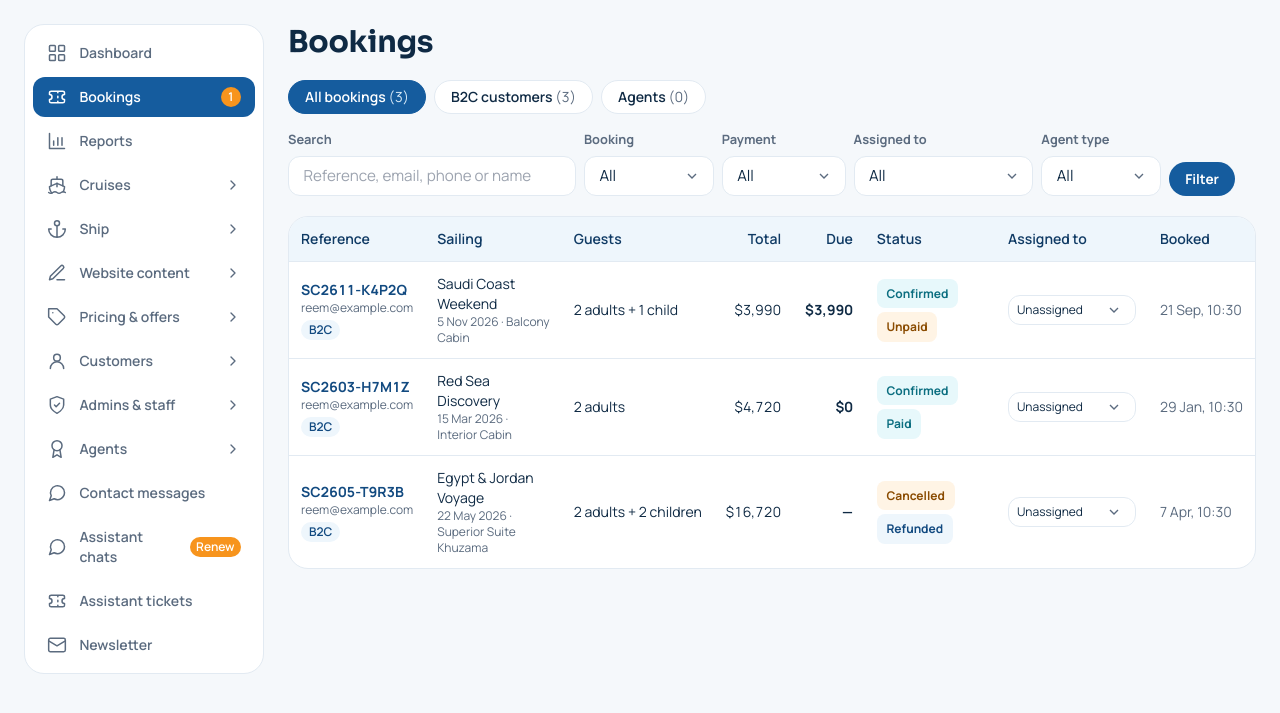
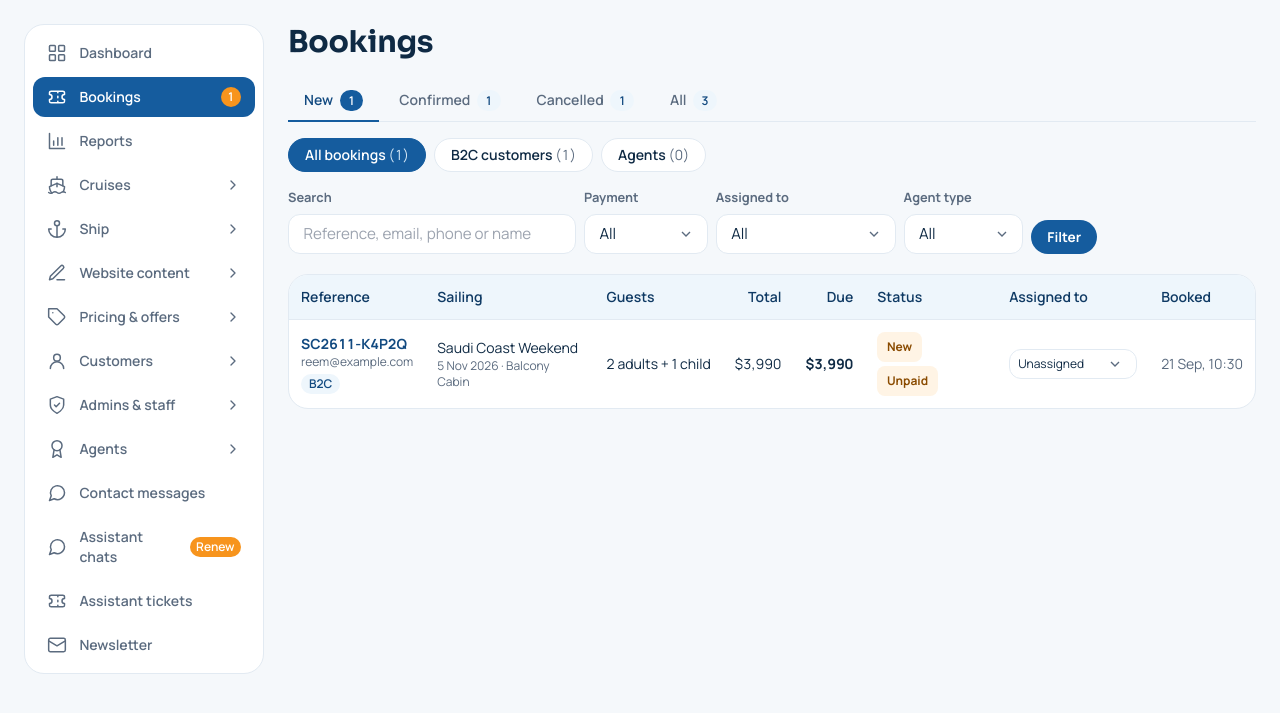
Before and after one commit to sabreenMohammed107/cruise, a Laravel app: page /admin/bookings in a window 1280 px wide. Shown: the part 65-778 px from the top of the page. Run offline with Laravel 12, Linux system fonts and the light colour scheme; a user stored in the database is signed in; data comes from the database, SQL or seed files in the repository; tables that the repository leaves empty hold one stand-in row (values such as "Sample post"); parts of the project's set-up code (start-up, migrations or seed data) failed here and were passed over; some libraries are stand-ins or nearby versions.

Commit message:
Admin bookings in tabs: New, Confirmed, Cancelled, All
As the client asked: the Bookings page opens on "New" instead of one
mixed list, with tabs and counts for each stage (Booking::stage()):
  New        not cancelled, nothing paid yet (the 24-hour hold)
  Confirmed  a payment recorded, part or in full
  Cancelled  cancelled by the team or automatically
The "Booking" status filter is replaced by the tabs (old ?status=
links still work); the other filters and the B2C / Agents pills count
within the tab.

The status badge in the admin, the sales summary export, the sidebar
count and the voucher all follow the same stage, so a part-paid
booking shows "Confirmed" everywhere.

Co-Authored-By: Claude Opus 5.5 <noreply@anthropic.com>

```diff
--- a/app/Admin/Menu.php
+++ b/app/Admin/Menu.php
@@ -30,7 +30,7 @@ final class Menu
 
     private static function seller(int $id): array
     {
-        $awaiting = Booking::awaitingPayment()->visibleTo(request()->user())->where('seller_id', $id)->count();
+        $awaiting = Booking::atStage('new')->visibleTo(request()->user())->where('seller_id', $id)->count();
 
         return [
             self::link('Dashboard', 'grid', 'admin.dashboard', ['admin.dashboard']),
@@ -41,7 +41,7 @@ final class Menu
 
     private static function admin(bool $managesUsers): array
     {
-        $awaiting = Booking::awaitingPayment()->visibleTo(request()->user())->count();
+        $awaiting = Booking::atStage('new')->visibleTo(request()->user())->count();
 
         return [
             self::link('Dashboard', 'grid', 'admin.dashboard', ['admin.dashboard']),
--- a/app/Http/Controllers/Admin/BookingController.php
+++ b/app/Http/Controllers/Admin/BookingController.php
@@ -39,6 +39,9 @@ class BookingController extends Controller
     {
         $filters = $request->validate([
             'q' => ['nullable', 'string', 'max:100'],
+            // Tabs: new (the page opens on it), confirmed, cancelled, all (Booking::stage())
+            'stage' => ['nullable', Rule::in([...Booking::STAGES, 'all'])],
+            // From before the tabs, still accepted so old links work (with no tab chosen, they show every stage)
             'status' => ['nullable', Rule::enum(BookingStatus::class)],
             'payment' => ['nullable', Rule::enum(PaymentStatus::class)],
             // "Assigned to": a staff member's id (admin, supervisor or seller), or "none" for unassigned bookings
@@ -51,7 +54,7 @@ class BookingController extends Controller
         ]);
         $user = $request->user();
 
-        // Everything but the channel, so the B2C / Agents tabs can count within the other filters
+        // Everything but the tab and the channel, so both can count within the other filters
         $filtered = fn () => Booking::query()
             ->visibleTo($user)
             ->when($user->isSeller(), fn (Builder $query) => $query->where('seller_id', $user->id))
@@ -72,22 +75,30 @@ class BookingController extends Controller
                 : $query->where('agent_tier_id', $tier))
             ->when($filters['agent'] ?? null, fn (Builder $query, int|string $agent) => $query->where('agent_id', $agent));
 
-        $bookings = $filtered()
+        // The tab: "new" unless one is chosen (an old ?status= link with no tab shows every stage)
+        $stage = $filters['stage'] ?? (isset($filters['status']) ? 'all' : 'new');
+        $inStage = fn (Builder $query, string $stage) => $stage === 'all' ? $query : $query->atStage($stage);
+        $inChannel = fn (Builder $query) => ($filters['channel'] ?? null) ? $query->channel($filters['channel']) : $query;
+
+        $bookings = $inChannel($inStage($filtered(), $stage))
             ->with(['sailing.cruise', 'cabinCategory', 'seller', 'agent', 'agentTier'])
-            ->when($filters['channel'] ?? null, fn (Builder $query, string $channel) => $query->channel($channel))
             ->latest()
             ->paginate(25)
             ->withQueryString();
 
+        // Each tab counts within the chosen channel, each channel within the chosen tab
         $counts = [
-            'all' => $filtered()->count(),
-            'b2c' => $filtered()->channel('b2c')->count(),
-            'agent' => $filtered()->channel('agent')->count(),
+            'stages' => collect([...Booking::STAGES, 'all'])
+                ->mapWithKeys(fn (string $s) => [$s => $inChannel($inStage($filtered(), $s))->count()])->all(),
+            'all' => $inStage($filtered(), $stage)->count(),
+            'b2c' => $inStage($filtered(), $stage)->channel('b2c')->count(),
+            'agent' => $inStage($filtered(), $stage)->channel('agent')->count(),
         ];
 
         return view('admin.bookings.index', [
             'bookings' => $bookings,
             'filters' => $filters,
+            'stage' => $stage,
             'counts' => $counts,
             'agentTiers' => AgentTier::options(),
             // Agents who have booked, for the "Agent" filter
--- a/app/Models/Booking.php
+++ b/app/Models/Booking.php
@@ -160,6 +160,34 @@ class Booking extends Model
         $query->where('status', BookingStatus::Cancelled);
     }
 
+    /**
+     * Where the booking stands in the admin (Bookings tabs, status badge) and on the voucher:
+     *   new        not cancelled and nothing paid yet: held for config cruise.hold_hours, then cancelled automatically
+     *   confirmed  not cancelled and something paid (part or in full)
+     *   cancelled  cancelled
+     * status stays "confirmed" for new bookings too: they are sold (their cabins are taken) and count in the reports.
+     */
+    public const STAGES = ['new', 'confirmed', 'cancelled'];
+
+    public function stage(): string
+    {
+        return match (true) {
+            $this->status === BookingStatus::Cancelled => 'cancelled',
+            (float) $this->amount_paid > 0 => 'confirmed',
+            default => 'new',
+        };
+    }
+
+    /** The bookings at a stage (self::STAGES), as stage(). */
+    public function scopeAtStage(Builder $query, string $stage): void
+    {
+        match ($stage) {
+            'cancelled' => $query->where('status', BookingStatus::Cancelled),
+            'confirmed' => $query->where('status', BookingStatus::Confirmed)->where('amount_paid', '>', 0),
+            default => $query->where('status', BookingStatus::Confirmed)->where('amount_paid', '<=', 0),
+        };
+    }
+
     /** Admin follow-up list: confirmed bookings the team still has to collect payment for. */
     public function scopeAwaitingPayment(Builder $query): void
     {
--- a/app/Reports/SalesSummaryReport.php
+++ b/app/Reports/SalesSummaryReport.php
@@ -301,7 +301,7 @@ class SalesSummaryReport extends Report
                         [(float) $b->grand_total, 'money'],
                         [(float) $b->amount_paid, 'money'],
                         [$cancelled ? 0.0 : $b->amountDue(), 'money'],
-                        ucfirst($b->status->value),
+                        Format::badge($b)[1],
                         Format::badge($b->payment_status)[1],
                         $b->display_currency,
                         [(float) $b->exchange_rate, 'rate'],
--- a/app/Support/Format.php
+++ b/app/Support/Format.php
@@ -6,6 +6,7 @@ use App\Enums\AgentRequestStatus;
 use App\Enums\BookingStatus;
 use App\Enums\PaymentStatus;
 use App\Enums\SailingStatus;
+use App\Models\Booking;
 use DateTimeInterface;
 
 /**
@@ -26,10 +27,19 @@ final class Format
     }
 
     /**
-     * [tag class, label] for a status badge.
+     * [tag class, label] for a status badge. A booking shows where it stands (Booking::stage()): New while nothing
+     * is paid, Confirmed once a payment is recorded, or Cancelled; its status alone is "confirmed" for both.
      */
-    public static function badge(BookingStatus|PaymentStatus|SailingStatus|AgentRequestStatus $status): array
+    public static function badge(Booking|BookingStatus|PaymentStatus|SailingStatus|AgentRequestStatus $status): array
     {
+        if ($status instanceof Booking) {
+            return match ($status->stage()) {
+                'new' => ['tag-sun', 'New'],
+                'confirmed' => ['tag-lagoon', 'Confirmed'],
+                default => ['tag-sun', 'Cancelled'],
+            };
+        }
+
         return match ($status) {
             AgentRequestStatus::Pending => ['tag-sun', 'Pending'],
             AgentRequestStatus::Reviewing => ['tag-ocean', 'Under review'],
--- a/resources/views/admin/agents/show.blade.php
+++ b/resources/views/admin/agents/show.blade.php
@@ -73,7 +73,7 @@
               <td class="p-3"><a href="{{ route('admin.bookings.show', $b) }}" class="font-bold text-ocean-700 hover:underline tabular">{{ $b->reference }}</a>
                 <p class="text-xs text-muted">{{ Format::date($b->confirmed_at ?? $b->created_at, 'j M Y') }}@if ($b->agentTier) · {{ $b->agentTier->name }}@endif</p></td>
               <td class="p-3">{{ $b->sailing->cruise->name }}<p class="text-xs text-muted">{{ Format::date($b->sailing->departure_date) }} · {{ $b->cabinSummary() }}</p></td>
-              <td class="p-3"><div class="flex flex-wrap gap-1">@include('admin.partials.badge', ['status' => $b->status])@include('admin.partials.badge', ['status' => $b->payment_status])</div></td>
+              <td class="p-3"><div class="flex flex-wrap gap-1">@include('admin.partials.badge', ['status' => $b])@include('admin.partials.badge', ['status' => $b->payment_status])</div></td>
               <td class="p-3 text-end tabular">{{ Format::money($b->fare_total + $b->agent_discount_total, 2) }}</td>
               <td class="p-3 text-end tabular font-semibold {{ $cancelled ? '' : 'text-[#12805C]' }}">{{ Format::money($b->agent_discount_total, 2) }}
                 <p class="text-xs font-normal">{{ $percent !== null ? rtrim(rtrim(number_format($percent, 2), '0'), '.').'%' : ((float) $b->agent_discount_total > 0 ? 'Varies by cabin' : '0%') }}</p></td>
--- a/resources/views/admin/bookings/index.blade.php
+++ b/resources/views/admin/bookings/index.blade.php
@@ -8,8 +8,29 @@
     <p class="text-muted mt-1">The bookings assigned to you.</p>
   @endif
 
-  {{-- Channel: B2C (customers and guest checkout) or agent bookings; the counts follow the other filters --}}
-  <nav class="mt-5 flex flex-wrap gap-2 text-sm" aria-label="Booking channel">
+  {{-- Tabs by where the booking stands (Booking::stage()): New is unpaid, held 24 hours then cancelled automatically;
+       Confirmed has a payment (part or in full). The page opens on New; the counts follow the other filters. --}}
+  @php
+    $stages = [
+        'new' => ['New', 'Nothing paid yet: held 24 hours, then cancelled automatically'],
+        'confirmed' => ['Confirmed', 'A payment is recorded (part or in full)'],
+        'cancelled' => ['Cancelled', 'Cancelled by the team or automatically'],
+        'all' => ['All', 'Every booking'],
+    ];
+  @endphp
+  <nav class="mt-5 flex flex-wrap gap-x-1 border-b border-line text-sm" aria-label="Booking stage">
+    @foreach ($stages as $value => [$label, $hint])
+      @php($current = $stage === $value)
+      <a href="{{ route('admin.bookings.index', array_filter(['stage' => $value === 'new' ? null : $value] + \Illuminate\Support\Arr::except($filters, ['stage', 'status']))) }}"
+         title="{{ $hint }}" @if ($current) aria-current="page" @endif
+         class="-mb-px border-b-2 px-4 py-2.5 font-semibold {{ $current ? 'border-ocean-600 text-ocean-700' : 'border-transparent text-muted hover:text-ink hover:border-line' }}">
+        {{ $label }} <span class="ms-1 rounded-full px-2 py-0.5 text-xs tabular {{ $current ? 'bg-ocean-600 text-white' : 'bg-ocean-50 text-ocean-700' }}">{{ $counts['stages'][$value] }}</span>
+      </a>
+    @endforeach
+  </nav>
+
+  {{-- Channel: B2C (customers and guest checkout) or agent bookings; the counts follow the tab and the other filters --}}
+  <nav class="mt-4 flex flex-wrap gap-2 text-sm" aria-label="Booking channel">
     @foreach (['' => 'All bookings', 'b2c' => 'B2C customers', 'agent' => 'Agents'] as $value => $label)
       @php($current = ($filters['channel'] ?? '') === $value)
       <a href="{{ route('admin.bookings.index', array_filter(['channel' => $value ?: null] + ($value === 'b2c' ? \Illuminate\Support\Arr::except($filters, ['channel', 'agent_tier', 'agent']) : \Illuminate\Support\Arr::except($filters, ['channel'])))) }}"
@@ -22,18 +43,15 @@
 
   <form method="GET" class="mt-4 flex flex-wrap gap-2 items-end">
     <input type="hidden" name="channel" value="{{ $filters['channel'] ?? '' }}">
+    @if ($stage !== 'new')
+      <input type="hidden" name="stage" value="{{ $stage }}">
+    @endif
+    @if (isset($filters['status']))
+      <input type="hidden" name="status" value="{{ $filters['status'] }}">
+    @endif
     <div class="w-full sm:w-72">
       <label for="q" class="label">Search</label>
       <input id="q" name="q" value="{{ $filters['q'] ?? '' }}" class="field !py-2" placeholder="Reference, email, phone or name">
-    </div>
-    <div>
-      <label for="status" class="label">Booking</label>
-      <select id="status" name="status" class="field !py-2 !w-auto">
-        <option value="">All</option>
-        @foreach (\App\Enums\BookingStatus::cases() as $s)
-          <option value="{{ $s->value }}" @selected(($filters['status'] ?? '') === $s->value)>{{ ucfirst($s->value) }}</option>
-        @endforeach
-      </select>
     </div>
     <div>
       <label for="payment" class="label">Payment</label>
@@ -86,13 +104,18 @@
       @endif
     @endif
     <button class="btn btn-primary btn-sm">Filter</button>
-    @if (array_filter($filters))
-      <a href="{{ route('admin.bookings.index') }}" class="btn btn-ghost btn-sm">Clear</a>
+    {{-- Clears the filters, keeps the tab --}}
+    @if (array_filter(\Illuminate\Support\Arr::except($filters, ['stage'])))
+      <a href="{{ route('admin.bookings.index', $stage === 'new' ? [] : ['stage' => $stage]) }}" class="btn btn-ghost btn-sm">Clear</a>
     @endif
   </form>
 
   <div class="card overflow-hidden mt-5">
-    @include('admin.bookings.table', ['bookings' => $bookings])
+    @include('admin.bookings.table', ['bookings' => $bookings, 'empty' => [
+        'new' => 'No new bookings match.',
+        'confirmed' => 'No confirmed bookings match.',
+        'cancelled' => 'No cancelled bookings match.',
+    ][$stage] ?? null])
   </div>
   <div class="mt-5">{{ $bookings->links() }}</div>
 @endsection
--- a/resources/views/admin/bookings/show.blade.php
+++ b/resources/views/admin/bookings/show.blade.php
@@ -16,7 +16,7 @@
   <div class="flex flex-wrap items-start justify-between gap-4">
     <div>
       <h1 class="font-display font-bold text-2xl sm:text-3xl tabular">{{ $booking->reference }}</h1>
-      <div class="mt-2 flex flex-wrap gap-1.5">@include('admin.partials.badge', ['status' => $booking->status])@include('admin.partials.badge', ['status' => $booking->payment_status])@include('admin.partials.currency-tag')</div>
+      <div class="mt-2 flex flex-wrap gap-1.5">@include('admin.partials.badge', ['status' => $booking])@include('admin.partials.badge', ['status' => $booking->payment_status])@include('admin.partials.currency-tag')</div>
       {{-- Nothing paid yet: cancelled automatically when the hold is over (App\Services\UnpaidBookings) --}}
       @if ($hold = $booking->holdForDisplay())
         <p class="mt-2 text-sm font-semibold text-sun-600"><i data-icon="clock" class="w-4 h-4 inline -mt-0.5"></i> Held {{ $hold['hours'] }} hours, until {{ \App\Support\Format::date($hold['until'], 'j M Y, H:i') }} Cairo time: cancelled automatically if nothing is paid by then.</p>
--- a/resources/views/admin/bookings/table.blade.php
+++ b/resources/views/admin/bookings/table.blade.php
@@ -32,7 +32,7 @@
           <td class="p-3 whitespace-nowrap">{{ Format::guests($b->adults, $b->children, $b->infants) }}</td>
           <td class="p-3 text-end tabular">{{ Format::money($b->grand_total) }}@if ((float) $b->agent_discount_total > 0)<p class="text-xs font-semibold text-[#12805C] whitespace-nowrap" title="Agent commission, already taken off the total">Commission {{ Format::money($b->agent_discount_total, 2) }}</p>@endif @if ($b->inDisplayCurrency())<p class="text-xs font-semibold text-[#5B2A86] whitespace-nowrap" title="What the guest saw, at the rate of the booking day">{{ $b->money($b->grand_total) }}</p>@endif</td>
           <td class="p-3 text-end tabular font-bold">{{ $b->status === \App\Enums\BookingStatus::Cancelled ? '—' : Format::money($b->amountDue()) }}</td>
-          <td class="p-3"><div class="flex flex-wrap gap-1">@include('admin.partials.badge', ['status' => $b->status])@include('admin.partials.badge', ['status' => $b->payment_status])@include('admin.partials.currency-tag', ['booking' => $b])</div></td>
+          <td class="p-3"><div class="flex flex-wrap gap-1">@include('admin.partials.badge', ['status' => $b])@include('admin.partials.badge', ['status' => $b->payment_status])@include('admin.partials.currency-tag', ['booking' => $b])</div></td>
           <td class="p-3">
             @if ($assignees->isNotEmpty())
               <form method="POST" action="{{ route('admin.bookings.seller', $b) }}">
--- a/resources/views/admin/dashboard.blade.php
+++ b/resources/views/admin/dashboard.blade.php
@@ -28,7 +28,7 @@
     <section class="card overflow-hidden">
       <div class="p-5 flex items-center justify-between gap-3">
         <h2 class="font-display font-semibold text-lg">Awaiting payment</h2>
-        <a href="{{ route('admin.bookings.index', ['status' => 'confirmed', 'payment' => 'unpaid']) }}" class="text-sm font-bold text-ocean-600 hover:underline">All unpaid</a>
+        <a href="{{ route('admin.bookings.index') }}" class="text-sm font-bold text-ocean-600 hover:underline">New bookings</a>
       </div>
       @include('admin.bookings.table', ['bookings' => $awaiting, 'empty' => 'Every confirmed booking is paid.'])
     </section>
--- a/resources/views/admin/reports/sales-summary.blade.php
+++ b/resources/views/admin/reports/sales-summary.blade.php
@@ -134,7 +134,7 @@
             <td class="p-3 text-end tabular {{ $cancelled ? 'line-through' : '' }}">{{ Format::money($b->grand_total) }}</td>
             <td class="p-3 text-end tabular">{{ Format::money($b->amount_paid) }}</td>
             <td class="p-3 text-end tabular font-bold">{{ $cancelled ? '—' : Format::money($b->amountDue()) }}</td>
-            <td class="p-3"><div class="flex flex-wrap gap-1">@include('admin.partials.badge', ['status' => $b->status])@include('admin.partials.badge', ['status' => $b->payment_status])</div></td>
+            <td class="p-3"><div class="flex flex-wrap gap-1">@include('admin.partials.badge', ['status' => $b])@include('admin.partials.badge', ['status' => $b->payment_status])</div></td>
             <td class="p-3 whitespace-nowrap">{{ $b->seller?->name ?? 'Unassigned' }}</td>
           </tr>
         @empty
--- a/resources/views/booking/confirmation.blade.php
+++ b/resources/views/booking/confirmation.blade.php
@@ -29,8 +29,8 @@
       ])->all()
       : [[null, $booking->travellers]];
   $cancelled = $booking->status === \App\Enums\BookingStatus::Cancelled;
-  // Confirmed only once paid in full: until then the booking is held, waiting for payment
-  $paid = $booking->payment_status === \App\Enums\PaymentStatus::Paid;
+  // Confirmed once a payment is recorded (part or in full), "Pending payment" until then, as the admin (Booking::stage())
+  $paid = $booking->stage() === 'confirmed';
 @endphp
 
 @section('content')
```
Also changed, not shown: tests/Feature/AdminBookingTabsTest.php (added, +124 -0 lines), tests/Feature/AgentAccountsTest.php (+2 -1 lines), tests/Feature/BookingCurrencyTest.php (+3 -2 lines).
